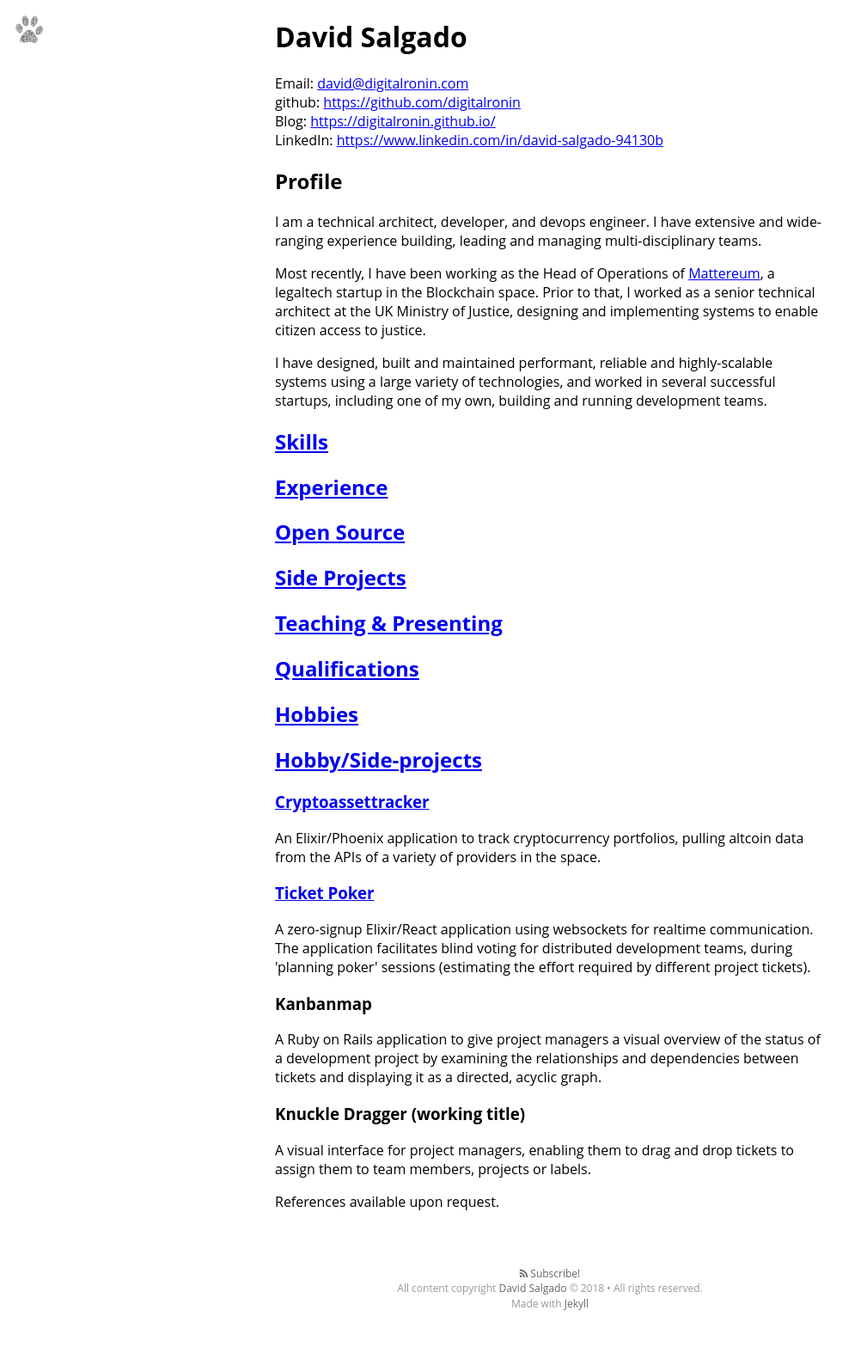
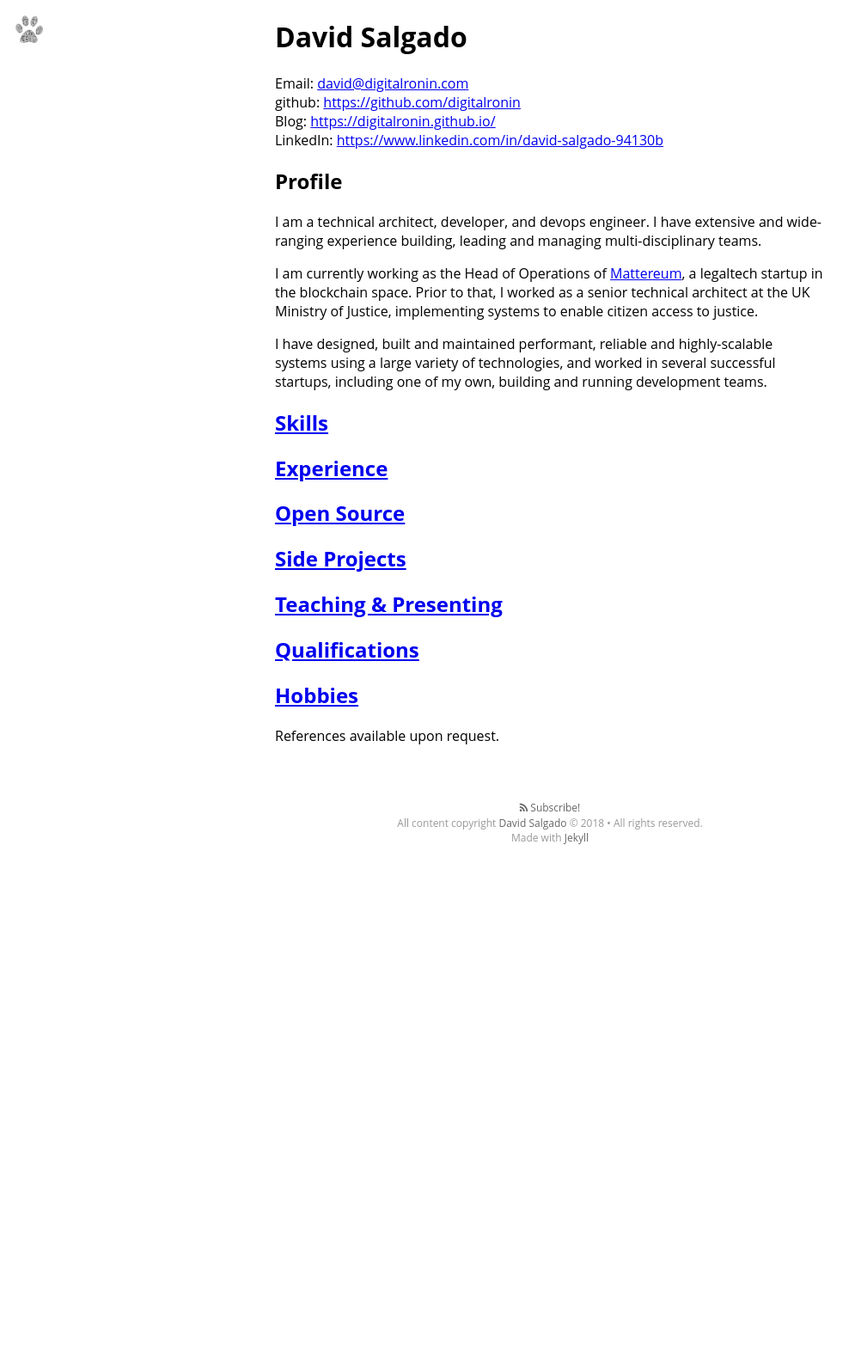
Before and after one commit to digitalronin/digitalronin.github.com, a Jekyll site: the page built from cv/index.html, in a window 1280 px wide. Shown: the whole page at 86% size, without its empty margins (0-1002 px from the left). Built offline with Jekyll 4.4.1, drawn with Linux system fonts in a browser that asks for light colours; nearby versions of some CDN libraries; some web fonts are replaced; after the commit the page ends 1032 px from its top, so only the background shows below that.

Commit message:
Update the side-projects section

```diff
--- a/cv/index.html
+++ b/cv/index.html
@@ -23,11 +23,11 @@
 </p>
 
 <p>
-  Most recently, I have been working as the Head of Operations
+  I am currently working as the Head of Operations
   of <a href="https://mattereum.com">Mattereum</a>, a legaltech
-  startup in the Blockchain space. Prior to that, I worked as a
+  startup in the blockchain space. Prior to that, I worked as a
   senior technical architect at the UK Ministry of Justice,
-  designing and implementing systems to enable citizen access to
+  implementing systems to enable citizen access to
   justice.
 </p>
 
@@ -65,6 +65,23 @@
         <a href="https://skillsmatter.com/skillscasts/7633-elixir-for-rubyists">Presentation on Elixir for Rubyists</a>
       </li>
     </ul>
+  </p>
+
+  <h3>Blockchain</h3>
+
+  <p>
+    I have been interested in the potential of this space
+    since 2015, and have studied and networked extensively to
+    build up a deep understanding of different aspects of the
+    underlying technology and the potential it offers.
+  </p>
+
+  <p>
+    As a result of this, I represented the MoJ in some
+    cross-government initiatives to explore the the potential
+    for blockchain technology to contribute to society, and
+    led to me being recruited to work as head of operations
+    of Mattereum.
   </p>
 
   <h3>Programming Languages</h3>
@@ -412,8 +429,8 @@
   <ul>
     <li>
       <h3>
+      </h3>
         <a href="https://rubygems.org/gems/mysql-slaver">mysql-slaver gem</a>
-      </h3>
       <p>
         A ruby gem to simplify the process of setting up replication between MySQL database servers.
       </p>
@@ -441,16 +458,37 @@
         <h3>Ticket Poker</h3><img src="images/ticket-poker-screenshot.png" width="150" border="1" />
       </a>
       <p>
-        A zero sign-up tool to facilitate <a href="https://en.wikipedia.org/wiki/Planning_poker">Planning Poker</a> for remote or partially-remote teams.
+        A zero-signup Elixir/React application using websockets for realtime
+        communication. The application facilitates blind voting for
+        distributed development teams, during 'planning poker' sessions (estimating
+        the effort required by different project tickets).
       </p>
     </li>
 
     <li>
-      <a href="https://www.blockfol.io/">
-        <h3>Blockfolio</h3><img src="images/blockfolio-screenshot.png" width="150" border="1" />
-      </a>
+      <h3><a href="https://cryptoassettracker.xyz">Cryptoassettracker</h3></a><img src="images/blockfolio-screenshot.png" width="150" border="1" />
       <p>
-        An Ember + Elixir/Phoenix application to track the value of a cryptocurrency portfolio, in real-time.
+        An Elixir/Phoenix application to track cryptocurrency portfolios, pulling
+        altcoin data from the APIs of a variety of providers in the space.
+      </p>
+    </li>
+
+    <li>
+      <h3>Kanbanmap</h3>
+      <p>
+        A Ruby on Rails application to give project managers a visual
+        overview of the status of a development project by examining
+        the relationships and dependencies between tickets and displaying
+        it as a directed, acyclic graph.
+      </p>
+    </li>
+
+    <li>
+      <h3>Knuckle Dragger (working title)</h3>
+      <p>
+        A visual interface for project managers, enabling them to drag
+        and drop tickets to assign them to team members, projects or
+        labels.
       </p>
     </li>
 
@@ -520,37 +558,6 @@
   </ul>
 </div>
 
-<h2><a id="side_projects" href="#" class="collapse">Hobby/Side-projects</a></h2>
-
-<h3><a href="https://cryptoassettracker.xyz">Cryptoassettracker</a></h3>
-<p>
-  An Elixir/Phoenix application to track cryptocurrency portfolios, pulling
-  altcoin data from the APIs of a variety of providers in the space.
-</p>
-
-<h3><a href="https://ticket-poker.org">Ticket Poker</a></h3>
-<p>
-  A zero-signup Elixir/React application using websockets for realtime
-  communication. The application facilitates blind voting for
-  distributed development teams, during 'planning poker' sessions (estimating
-  the effort required by different project tickets).
-</p>
-
-<h3>Kanbanmap</h3>
-<p>
-  A Ruby on Rails application to give project managers a visual
-  overview of the status of a development project by examining
-  the relationships and dependencies between tickets and displaying
-  it as a directed, acyclic graph.
-</p>
-
-<h3>Knuckle Dragger (working title)</h3>
-<p>
-  A visual interface for project managers, enabling them to drag
-  and drop tickets to assign them to team members, projects or
-  labels.
-</p>
-
 <p>References available upon request.</p>
 </main>
 
```
